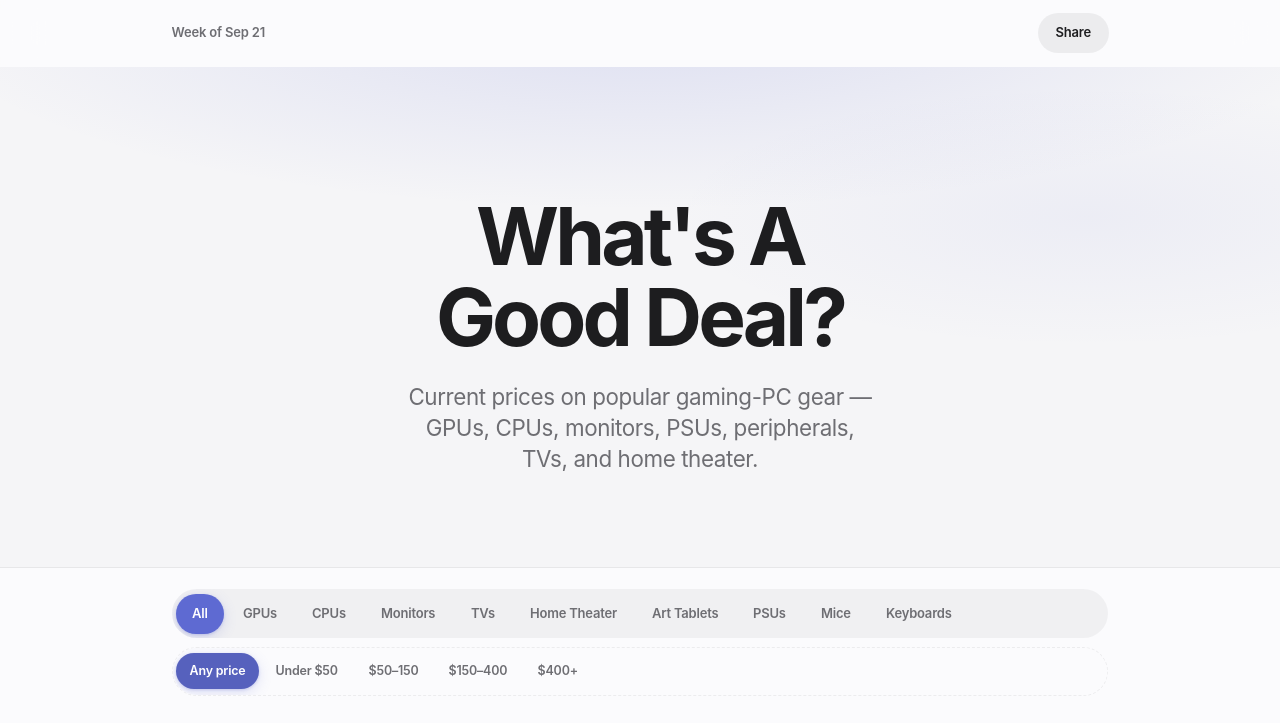
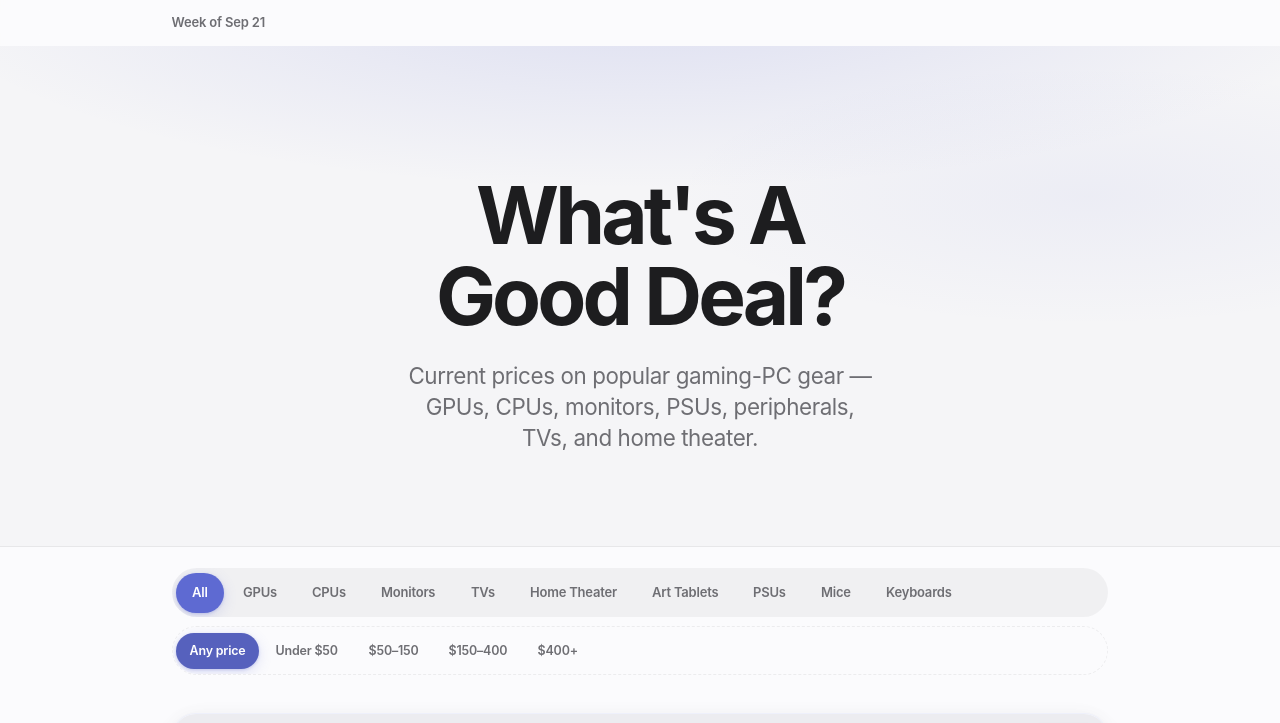
Before and after one commit to EvolKnives/gaming-deals, a plain HTML site: page index.html in a window 1280 px wide. Shown: the top 723 px of the page. Drawn offline with Linux system fonts and the light colour scheme.

Commit message:
Remove header share control

```diff
--- a/app.js
+++ b/app.js
@@ -5,7 +5,6 @@
   var statusEl = document.getElementById("status");
   var weekLabelEl = document.getElementById("week-label");
   var headerEl = document.getElementById("site-header");
-  var sharePageBtn = document.getElementById("share-page");
   var filtersEl = document.getElementById("filters");
   var filterButtonsEl = document.getElementById("filter-buttons");
   var budgetFiltersEl = document.getElementById("budget-filters");
@@ -934,17 +933,6 @@
     window.addEventListener("scroll", onScroll, { passive: true });
     onScroll();
 
-    if (sharePageBtn) {
-      sharePageBtn.addEventListener("click", function () {
-        pressFlash(sharePageBtn);
-        sharePayload({
-          title: SITE_TITLE,
-          text: "Current deals — GPUs, monitors, home theater, and more.",
-          url: pageUrl()
-        });
-      });
-    }
-
     if (lightboxEl) {
       closeLightbox();
       lightboxEl.addEventListener("click", function (e) {
--- a/index.html
+++ b/index.html
@@ -14,9 +14,6 @@
   <header class="site-header" id="site-header">
     <div class="site-header__inner">
       <p class="week-label" id="week-label">Updated recently</p>
-      <button type="button" class="share-btn share-btn--header" id="share-page" aria-label="Share this page">
-        Share
-      </button>
     </div>
   </header>
 
--- a/styles.css
+++ b/styles.css
@@ -53,8 +53,6 @@
   --chip-on-fg: #ffffff;
   --chip-on-shadow: 0 1px 3px rgba(94, 106, 210, 0.28),
     0 4px 14px rgba(94, 106, 210, 0.18);
-  --share-bg: rgba(0, 0, 0, 0.06);
-  --share-fg: #1d1d1f;
   --toast-bg: #1d1d1f;
   --toast-fg: #f5f5f7;
   --drop-bg: color-mix(in srgb, var(--deal-bg) 88%, #fff);
@@ -111,8 +109,6 @@
     --chip-on-fg: #ffffff;
     --chip-on-shadow: 0 1px 3px rgba(0, 0, 0, 0.28),
       0 4px 16px rgba(110, 117, 240, 0.35);
-    --share-bg: rgba(255, 255, 255, 0.1);
-    --share-fg: #f5f5f7;
     --toast-bg: #3a3a3c;
     --toast-fg: #f5f5f7;
     --drop-bg: color-mix(in srgb, var(--deal-bg) 82%, #2c2c2e);
@@ -231,45 +227,6 @@ a {
   text-overflow: ellipsis;
 }
 
-.share-btn {
-  appearance: none;
-  flex-shrink: 0;
-  border: 0;
-  margin: 0;
-  padding: 0.55rem 1.1rem;
-  min-height: 40px;
-  min-width: 44px;
-  border-radius: 980px;
-  background: var(--share-bg);
-  color: var(--share-fg);
-  font: inherit;
-  font-size: 0.8125rem;
-  font-weight: 560;
-  letter-spacing: -0.016em;
-  cursor: pointer;
-  -webkit-tap-highlight-color: transparent;
-  touch-action: manipulation;
-  transition: background 0.2s var(--ease), transform 0.18s var(--ease-out),
-    opacity 0.18s var(--ease);
-  will-change: transform;
-}
-
-@media (hover: hover) and (pointer: fine) {
-  .share-btn:hover {
-    filter: brightness(1.06);
-  }
-}
-
-.share-btn:focus-visible {
-  outline: 2px solid var(--accent);
-  outline-offset: 2px;
-}
-
-.share-btn:active {
-  transform: scale(0.94);
-}
-
-.share-btn.is-flash,
 .deal-card__share.is-flash,
 .filter-btn.is-flash {
   animation: share-flash 0.55s var(--ease-out);
@@ -1087,7 +1044,6 @@ a {
     transform: none;
   }
 
-  .share-btn:active,
   .filter-btn:active,
   .deal-card__cta:active,
   .deal-card__share:active,
```
